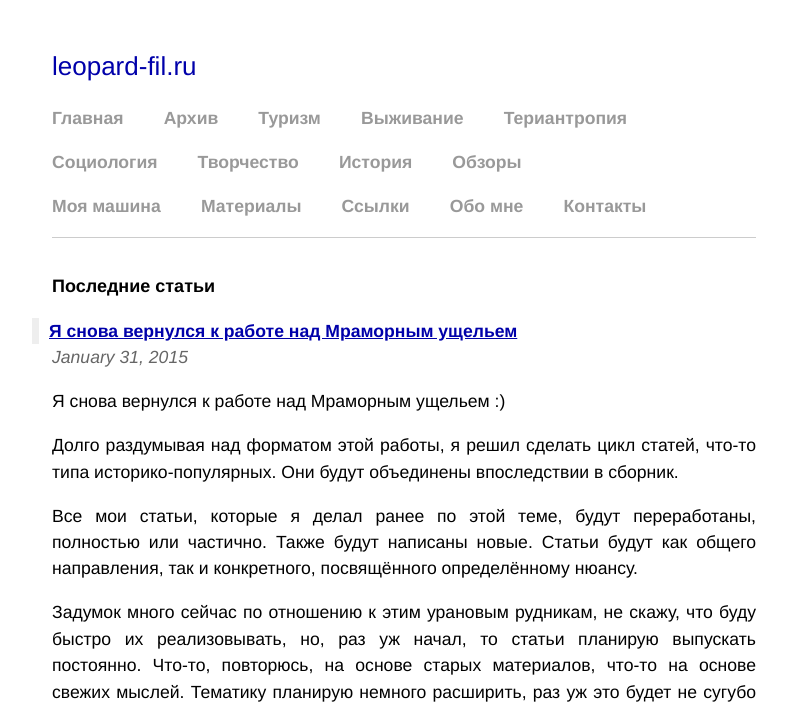
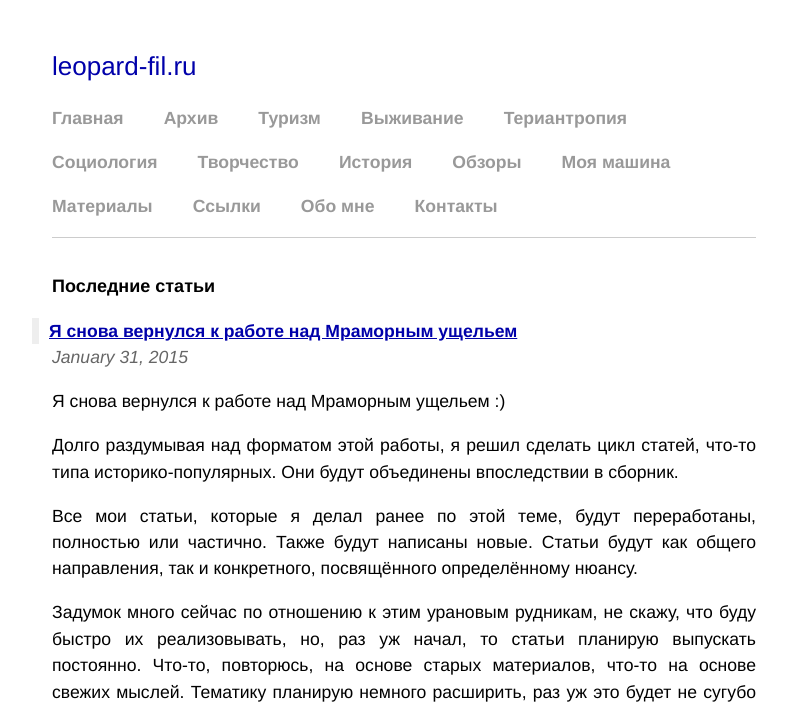
Before and after one commit to ivan-placid/demo, a Jekyll site: the page built from index.html, in a window 1280 px wide. Shown: the top 709 px of the page, without its empty margins (236-1023 px from the left). Built offline with Jekyll 4.4.1, drawn with Linux system fonts in a browser that asks for light colours; some web fonts are replaced; Markdown is read by kramdown in place of the engine named in the settings.

Commit message:
Update default.html

```diff
--- a/_layouts/default.html
+++ b/_layouts/default.html
@@ -33,9 +33,9 @@
       <a class="extra" href="{{site.baseurl}}/talks.html">Творчество</a>
       <a class="extra" href="{{site.baseurl}}/talks.html">История</a>
       <a class="extra" href="{{site.baseurl}}/talks.html">Обзоры</a>
+      <a class="extra" href="{{site.baseurl}}/talks.html">Моя машина</a>
 
       <p>
-      <a class="extra" href="{{site.baseurl}}/talks.html">Моя машина</a>
       <a class="extra" href="{{site.baseurl}}/about.html">Материалы</a>
       <a class="extra" href="{{site.baseurl}}/about.html">Ссылки</a>
       <a class="extra" href="{{site.baseurl}}/about.html">Обо мне</a>
```
